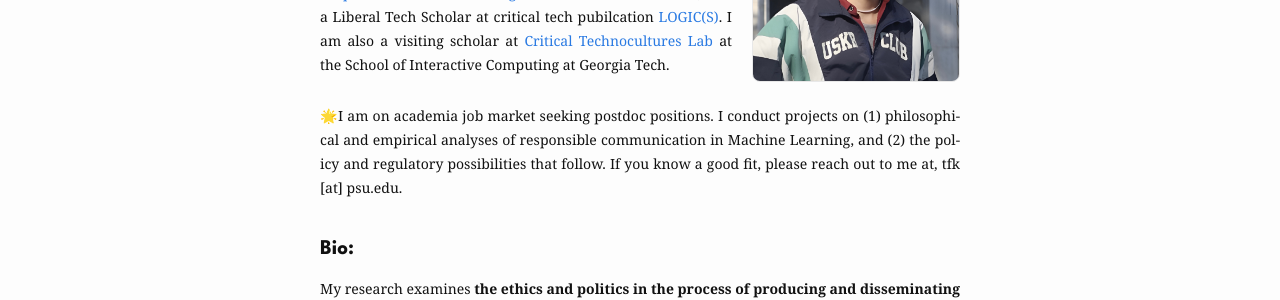
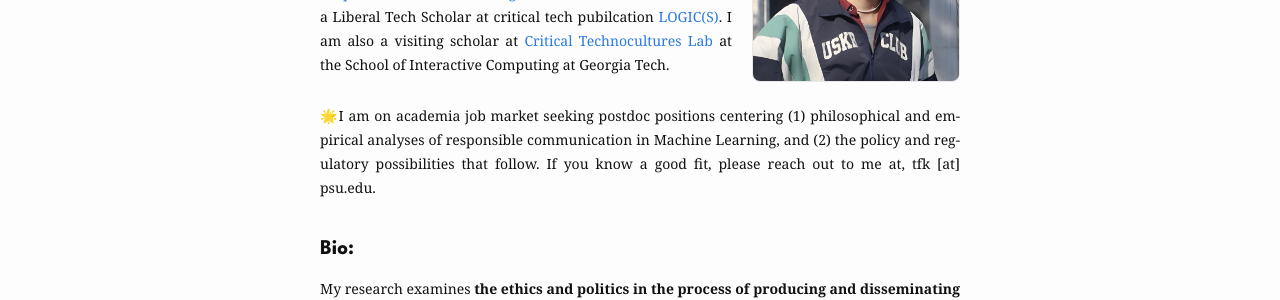
Before and after one commit to koutianqi/koutianqi.github.io, a Jekyll site: the page built from index.markdown, in a window 1280 px wide. Shown: the part 219-519 px from the top of the page. Built offline with Jekyll 4.4.1, drawn with Linux system fonts in a browser that asks for light colours.

Commit message:
Update index.markdown

```diff
--- a/index.markdown
+++ b/index.markdown
@@ -13,7 +13,7 @@
 </div>
 
 <div class="card" markdown="1">
-🌟I am on academia job market seeking postdoc positions. I conduct projects on (1) philosophical and empirical analyses of responsible communication in Machine Learning, and (2) the policy and regulatory possibilities that follow. If you know a good fit, please reach out to me at, tfk [at] psu.edu.
+🌟I am on academia job market seeking postdoc positions centering (1) philosophical and empirical analyses of responsible communication in Machine Learning, and (2) the policy and regulatory possibilities that follow. If you know a good fit, please reach out to me at, tfk [at] psu.edu.
 </div>
 
 
```
